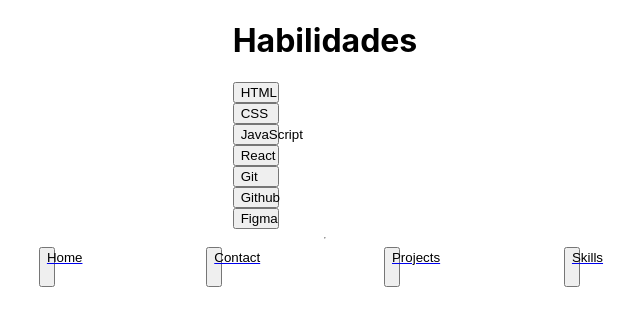
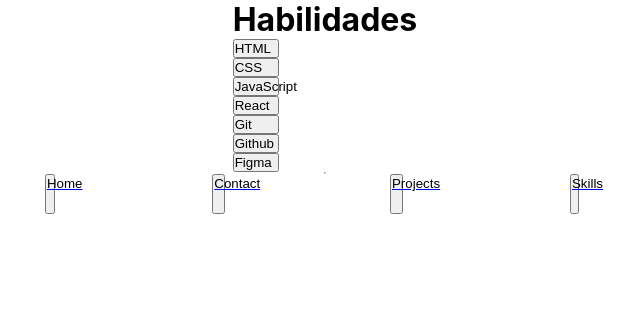
Before and after one commit to MatiasDBrites/react_Portafolio_JS, a React (Create React App) app: page /habilidades in a window 1280 px wide. Shown: the top 326 px of the page, without its empty margins (315-955 px from the left). Built offline with nearby package versions, Linux system fonts and the light colour scheme.

Commit message:
Update navbar.css

```diff
--- a/src/components/navbar.css
+++ b/src/components/navbar.css
@@ -1,5 +1,7 @@
 * {
-  outline: 1px, solid purple;
+  /* outline: 1px, solid purple; */
+  margin: 0;
+  padding: 0;
 }
 
 .container-navbar {
```
